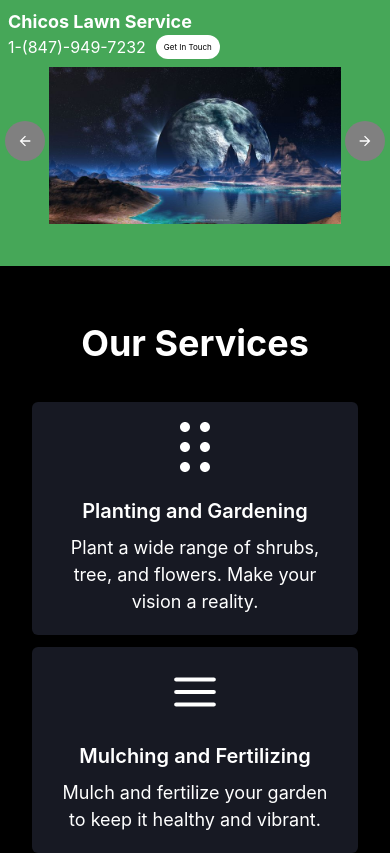
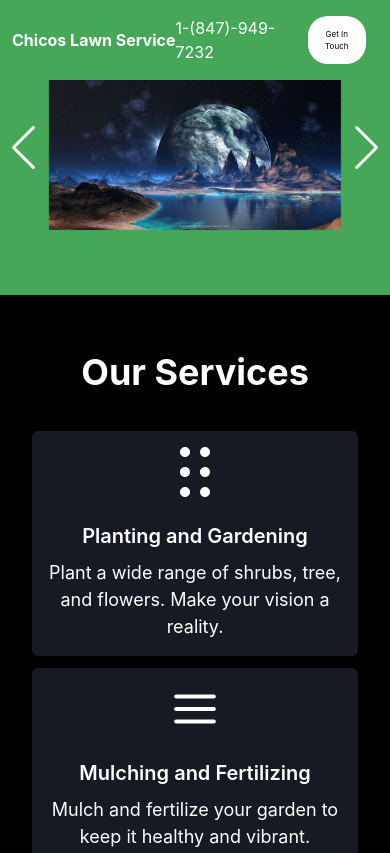
Before and after one commit to gbanuel3/chicoslawnservice, a Next.js app: page / in a window 390 px wide. Shown: the top 853 px of the page. Built offline with nearby package versions, Linux system fonts and the light colour scheme.

Commit message:
responsiveness

```diff
--- a/src/components/navigation_bar.tsx
+++ b/src/components/navigation_bar.tsx
@@ -1,26 +1,32 @@
 import React from 'react'
-import { Box, Flex, Link, Spacer, useMediaQuery } from '@chakra-ui/react'
+import { Box, Flex, Link, Spacer, useMediaQuery, useBreakpointValue } from '@chakra-ui/react'
 import { NAVBAR_COLOR } from '@/constants'
 
 function NavigationBar() {
-  // Use the useMediaQuery hook to determine the screen size
-  const [isLargerThan768] = useMediaQuery('(min-width: 768px)')
+  // Responsive design values using useBreakpointValue
+  const navPadding = useBreakpointValue({ base: '0.75rem', md: '1rem' });
+  const navHeight = useBreakpointValue({ base: '80px', md: '90px' });
+  const textSize = useBreakpointValue({ base: '16px', md: '36px' });
+  const numberTextSize = useBreakpointValue({ base: '16px', md: '25px' });
+  const flexGap = useBreakpointValue({ base: '10px', md: '26px' });
+  const buttonFontSize = useBreakpointValue({ base: '8px', md: '18px' });
+  const buttonPadding = useBreakpointValue({ base: '4px 8px', md: '8px 16px' });
 
   return (
     <Flex
       as="nav"
       align="center"
       justify="space-between"
-      wrap="wrap"
       bg={NAVBAR_COLOR}
       color="white"
       position="fixed"
       width="100%"
       zIndex="1000"
-      padding={isLargerThan768 ? '1rem' : '0.5rem'} // Conditional padding based on screen size
+      padding={navPadding}
+      height={navHeight}
     >
       <Box
-        fontSize={isLargerThan768 ? '36px' : '18px'} // Conditional font size based on screen size
+        fontSize={textSize}
         fontWeight="bold"
         whiteSpace="nowrap"
         cursor="pointer"
@@ -32,10 +38,10 @@ function NavigationBar() {
       <Spacer />
 
       <Flex
-        gap={isLargerThan768 ? '30px' : '10px'}
-        paddingRight={isLargerThan768 ? '3rem' : '1rem'}
+        gap={flexGap}
+        paddingRight={navPadding}
       >
-        <Box fontSize={isLargerThan768 ? '32px' : '16px'}>
+        <Box fontSize={numberTextSize}>
           <Link href="tel:+18479497232" textDecoration={'none'} color={'white'}>
             1-(847)-949-7232
           </Link>
@@ -46,9 +52,9 @@ function NavigationBar() {
           bg="white"
           borderRadius="20px"
           _hover={{ bg: '#ededed' }}
-          fontSize={isLargerThan768 ? '18px' : '8px'} // Conditional font size based on screen size
+          fontSize={buttonFontSize}
           border="0px"
-          padding={isLargerThan768 ? '8px 16px' : '4px 8px'} // Conditional padding based on screen size
+          padding={buttonPadding}
         >
           <Link
             href="mailto:gbanuel3@gmail.com"
@@ -60,7 +66,7 @@ function NavigationBar() {
         </Box>
       </Flex>
     </Flex>
-  )
+  );
 }
 
-export default NavigationBar
+export default NavigationBar;
--- a/src/components/services.tsx
+++ b/src/components/services.tsx
@@ -6,6 +6,7 @@ import {
   TriangleUpIcon,
   PlusSquareIcon,
 } from '@chakra-ui/icons'
+import { useBreakpointValue } from '@chakra-ui/react'
 
 function Services() {
   const serviceData = [
@@ -35,6 +36,7 @@ function Services() {
     },
   ]
   const sideMargin = 8
+  const dynamicPadding = useBreakpointValue({ base: 4, md: 5 });
   return (
     <Box backgroundColor="black" color="white" paddingY="50px">
       <VStack spacing={8}>
@@ -50,7 +52,7 @@ function Services() {
           {serviceData.map((service, index) => (
             <VStack
               key={index}
-              padding={5}
+              padding={dynamicPadding}
               backgroundColor="gray.900"
               borderRadius="md"
             >
--- a/src/components/slideshow.tsx
+++ b/src/components/slideshow.tsx
@@ -1,15 +1,22 @@
-import React, { useState } from 'react'
 import {
   Flex,
   IconButton,
+  Box,
+  Text,
+  useBreakpointValue,
+  VStack,
   Image,
-  useBreakpointValue,
-  Box,
-  Spacer,
-  useMediaQuery,
+  Center
 } from '@chakra-ui/react'
-import { ArrowBackIcon, ArrowForwardIcon } from '@chakra-ui/icons'
+import { Navigation } from 'swiper/modules'
+import { Swiper, SwiperSlide, useSwiper } from 'swiper/react'
 import { NAVBAR_COLOR } from '@/constants'
+import 'swiper/css'
+import React from 'react'
+import 'swiper/css'
+import 'swiper/css/navigation'
+import 'swiper/css/pagination'
+import 'swiper/css/scrollbar'
 
 const images = [
   '/image.jpg',
@@ -19,71 +26,45 @@ const images = [
 ]
 
 function Slideshow() {
-  const [isLandscape] = useMediaQuery('(max-height: 430px)');
-  const [currentSlide, setCurrentSlide] = useState(0)
-  // Using useBreakpointValue to adjust sizes and spacing responsively
-  const imageSize = useBreakpointValue({ base: '75%', md: '100%' })
-  const marginAround = useBreakpointValue({ base: '1', md: '2' })
-  const maxImageSize = useBreakpointValue({ base: 'auto', lg: '900px' })
-  const marginTop = useBreakpointValue({ base: '7vh', md: '15vh' })
-  const marginBottom = useBreakpointValue({ base: '5vh', md: '15vh' })
-
-  const handlePrev = () =>
-    setCurrentSlide((prev) => (prev === 0 ? images.length - 1 : prev - 1))
-  const handleNext = () =>
-    setCurrentSlide((prev) => (prev === images.length - 1 ? 0 : prev + 1))
+  const maxImageWidth = useBreakpointValue({ base: '75vw', md: '60vw' }); // Adjusting for responsiveness
+  const maxImageHeight = useBreakpointValue({ base: '60vh', md: '60vh' }); // Adjusting for responsiveness
+  const centerHeight = useBreakpointValue({
+    base: '35vh', // shorter on smaller screens
+    md: '95vh',   // taller on medium screens
+    lg: '95vh',   // even taller on large screens
+  });
 
   return (
-    <Box
-      bg={NAVBAR_COLOR}
-      width="100vw"
-      display="flex"
-      justifyContent="center"
-      alignItems="center"
-    >
-      <Flex
-        flexDirection="column"
-        alignItems="center"
-        justifyContent="center"
-        width={isLandscape ? 'auto' : imageSize}
-        marginTop={marginTop}
-        marginBottom={marginBottom}
+    <Center width="100vw" height={centerHeight} bg={NAVBAR_COLOR}>
+      <Swiper
+        modules={[Navigation]}
+        spaceBetween={50}
+        slidesPerView={1}
+        navigation
+        loop={true}
+        style={{ width: '100%', height: '100%' }} // Ensure Swiper fills the container
       >
-        <Flex justifyContent="center" alignItems="center" width="100%">
-          <IconButton
-            aria-label="Previous image"
-            icon={<ArrowBackIcon />}
-            onClick={handlePrev}
-            size={'md'}
-            variant="ghost"
-            color="white"
-            bg="gray"
-            isRound={true}
-            m={marginAround}
-          />
-          <Image
-            src={images[currentSlide]}
-            alt="Slideshow image"
-            boxSize="auto"
-            objectFit="cover"
-            maxW={maxImageSize}
-            maxH={isLandscape ? '50vh' : maxImageSize}
-          />
-          <IconButton
-            aria-label="Next image"
-            icon={<ArrowForwardIcon />}
-            onClick={handleNext}
-            size={'md'}
-            variant="ghost"
-            color="white"
-            bg="gray"
-            isRound={true}
-            m={marginAround}
-          />
-        </Flex>
-      </Flex>
-    </Box>
-  )
+        {images.map((src, index) => (
+          <SwiperSlide key={index}>
+            <VStack
+              width="full"
+              height="full"
+              justify="center"
+              align="center"
+            >
+              <Image
+                src={src}
+                alt={`Slide ${index}`}
+                maxWidth={maxImageWidth}
+                maxHeight={maxImageHeight}
+                objectFit="contain" // Ensure the image fits within its constraints without losing aspect ratio
+              />
+            </VStack>
+          </SwiperSlide>
+        ))}
+      </Swiper>
+    </Center>
+  );
 }
 
-export default Slideshow
+export default Slideshow;
```
